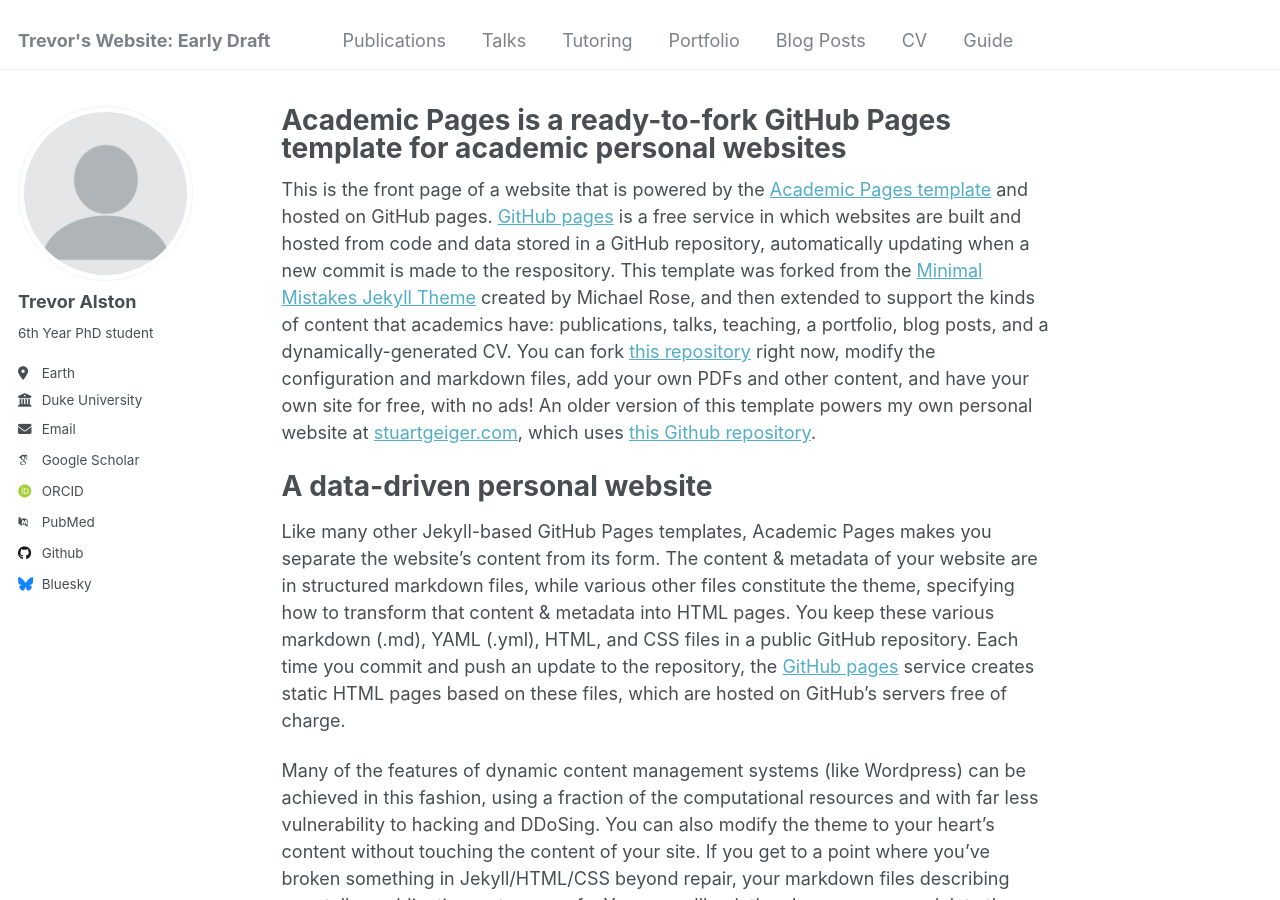
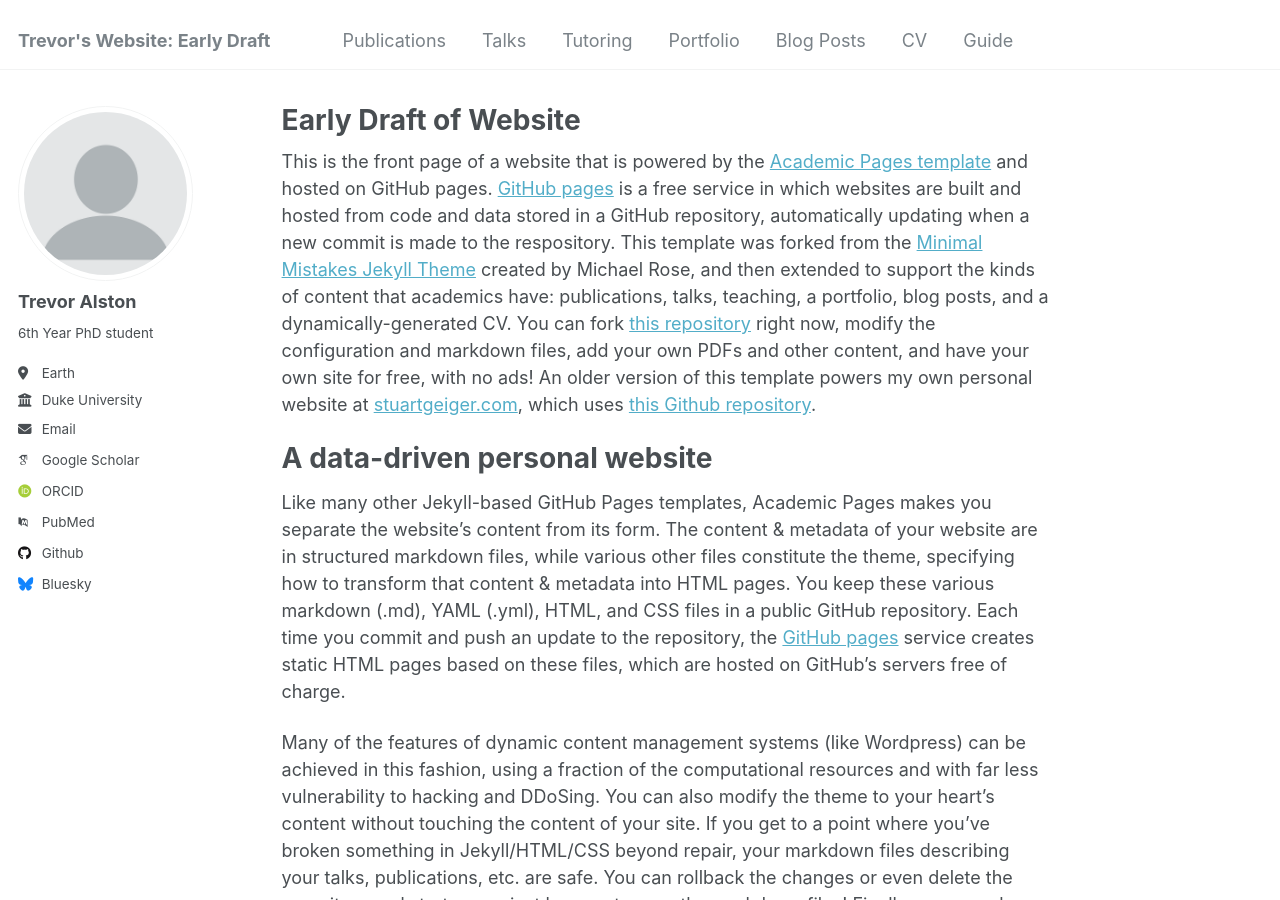
Before and after one commit to Trevorules/trevorules.github.io, a Jekyll site: the page built from _pages/about.md, in a window 1280 px wide and 900 px high. Built offline with Jekyll 4.4.1, drawn with Linux system fonts in a browser that asks for light colours; some web fonts are replaced.

Commit message:
Update about.md

```diff
--- a/_pages/about.md
+++ b/_pages/about.md
@@ -1,6 +1,6 @@
 ---
 permalink: /
-title: "Academic Pages is a ready-to-fork GitHub Pages template for academic personal websites"
+title: "Early Draft of Website"
 author_profile: true
 redirect_from:
   - /about/
```
